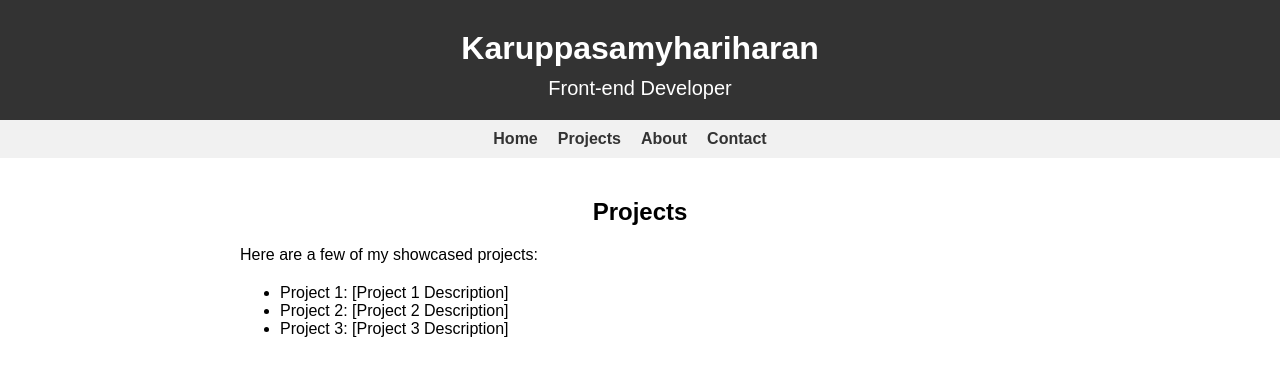
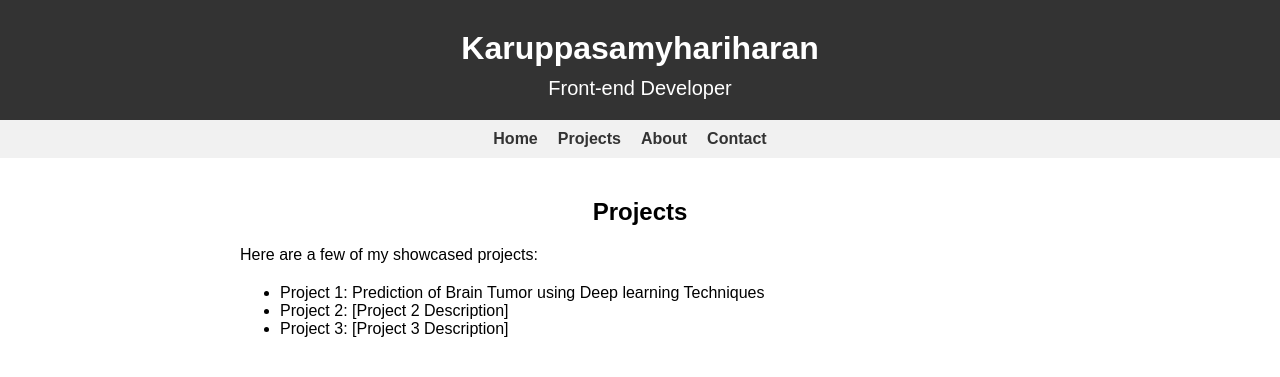
Before and after one commit to karuppasamyhari/Portfolio, a plain HTML site: page projects.html in a window 1280 px wide. Drawn offline with Linux system fonts and the light colour scheme.

Commit message:
Modified

```diff
--- a/projects.html
+++ b/projects.html
@@ -26,7 +26,7 @@
         Here are a few of my showcased projects:
       </p>
       <ul>
-        <li>Project 1: [Project 1 Description]</li>
+        <li>Project 1: Prediction of Brain Tumor using Deep learning Techniques</li>
         <li>Project 2: [Project 2 Description]</li>
         <li>Project 3: [Project 3 Description]</li>
       </ul>
```
